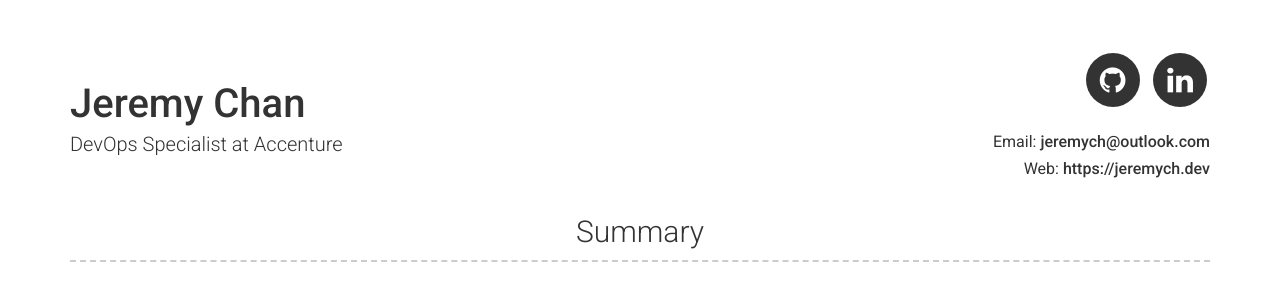
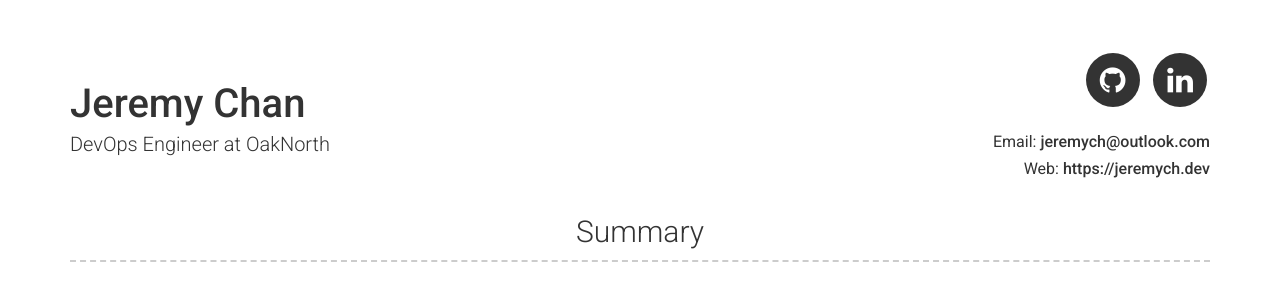
Before and after one commit to jeremych1000/jeremych1000.github.io, a Jekyll site: the page built from index.md, in a window 1280 px wide and 900 px high. Shown: the top 300 px of the window. Built offline with Jekyll 4.4.1, drawn with Linux system fonts in a browser that asks for light colours.

Commit message:
Update _config.yml

```diff
--- a/_config.yml
+++ b/_config.yml
@@ -4,7 +4,7 @@ favicon: images/favicon.ico
 
 # Personal info
 name: Jeremy Chan
-title: DevOps Specialist at Accenture
+title: DevOps Engineer at OakNorth
 email: jeremych@outlook.com
 # phone: Your phone number (optional)
 website: https://jeremych.dev
```
